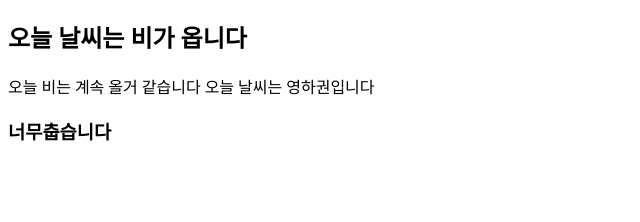
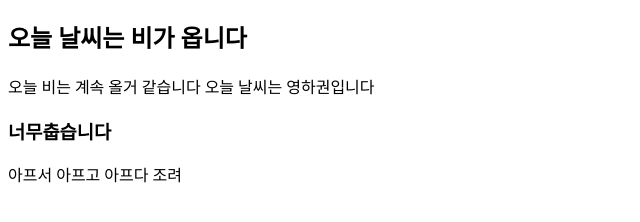
Before and after one commit to seoseung-wan/20231215, a plain HTML site: page index.html in a window 1280 px wide. Shown: the part 70-292 px from the top of the page, without its empty margins (0-640 px from the left). Drawn offline with Linux system fonts and the light colour scheme.

Commit message:
현재상태

```diff
--- a/index.html
+++ b/index.html
@@ -19,5 +19,8 @@
 
     오늘 날씨는 영하권입니다
     <h3>너무춥습니다</h3>
+    아프서 아프고 아프다
+    조려
+
 </main>
 </html>
```
